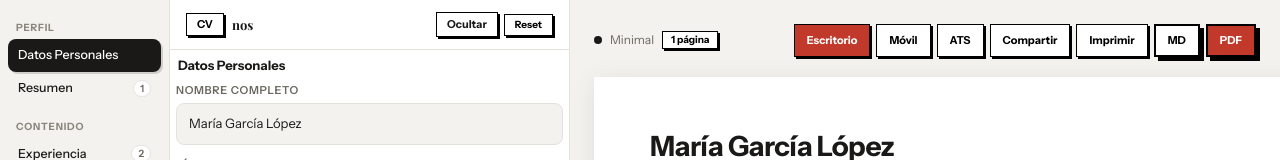
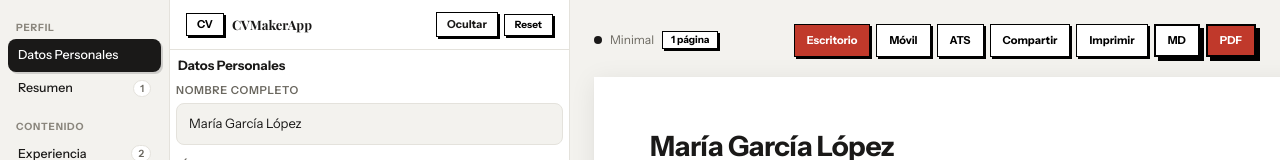
Before and after one commit to TirsoCode/cvmakerapp, a Next.js app: page /editor in a window 1280 px wide. Shown: the top 160 px of the page. Built offline with nearby package versions, Linux system fonts and the light colour scheme.

Commit message:
fix: CVMakerApp en header editor y mensaje compartir

```diff
--- a/app/editor/editor-client.tsx
+++ b/app/editor/editor-client.tsx
@@ -540,7 +540,7 @@ function EditorInner() {
 
   const handleCopyShareMessage = useCallback(async () => {
     const name = data.personal.name || "mi CV";
-    const text = `¡Hola! Te comparto mi currículum:\n\n${name}\n${shareUrl}\n\n— Hecho con nos`;
+    const text = `¡Hola! Te comparto mi currículum:\n\n${name}\n${shareUrl}\n\n— Hecho con CVMakerApp`;
     await copyText(text);
     setToast("Mensaje copiado. Pégalo en WhatsApp o tu chat favorito");
   }, [shareUrl, data, copyText]);
@@ -632,7 +632,7 @@ function EditorInner() {
           <div style={{ display: "flex", alignItems: "center", gap: 8 }}>
             <button onClick={() => setShowDashboard(true)} className="boton-neobrutalista-sm" style={{ padding: "4px 10px" }}>CV</button>
             <a href="/" style={{ textDecoration: "none", display: "flex", alignItems: "center", gap: 6 }}>
-              <span style={{ fontSize: 13, fontWeight: 700, color: "#1A1918", fontFamily: "var(--font-playfair), serif" }}>nos</span>
+              <span style={{ fontSize: 13, fontWeight: 700, color: "#1A1918", fontFamily: "var(--font-playfair), serif" }}>CVMakerApp</span>
             </a>
           </div>
           <div style={{ display: "flex", alignItems: "center", gap: 6 }}>
```
